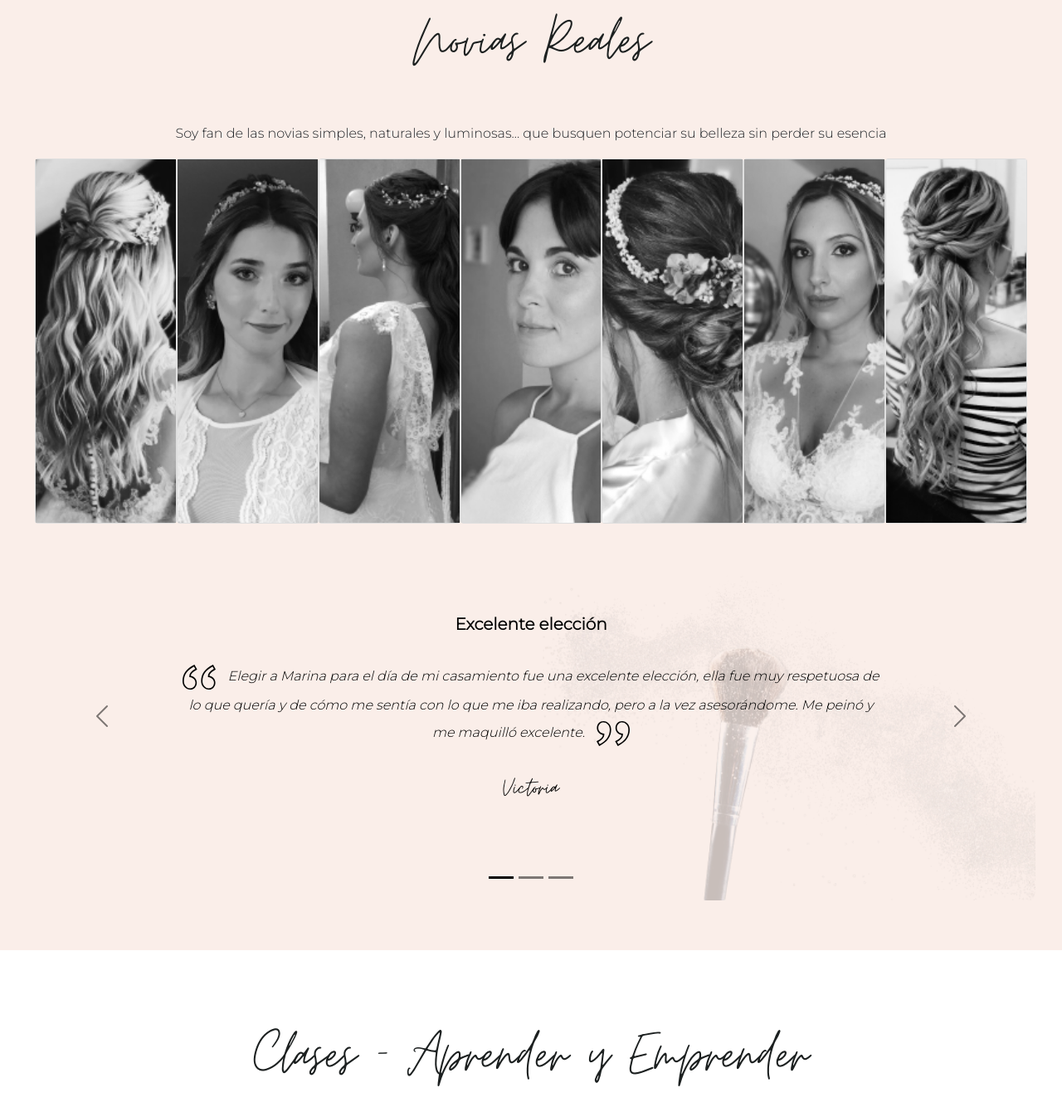
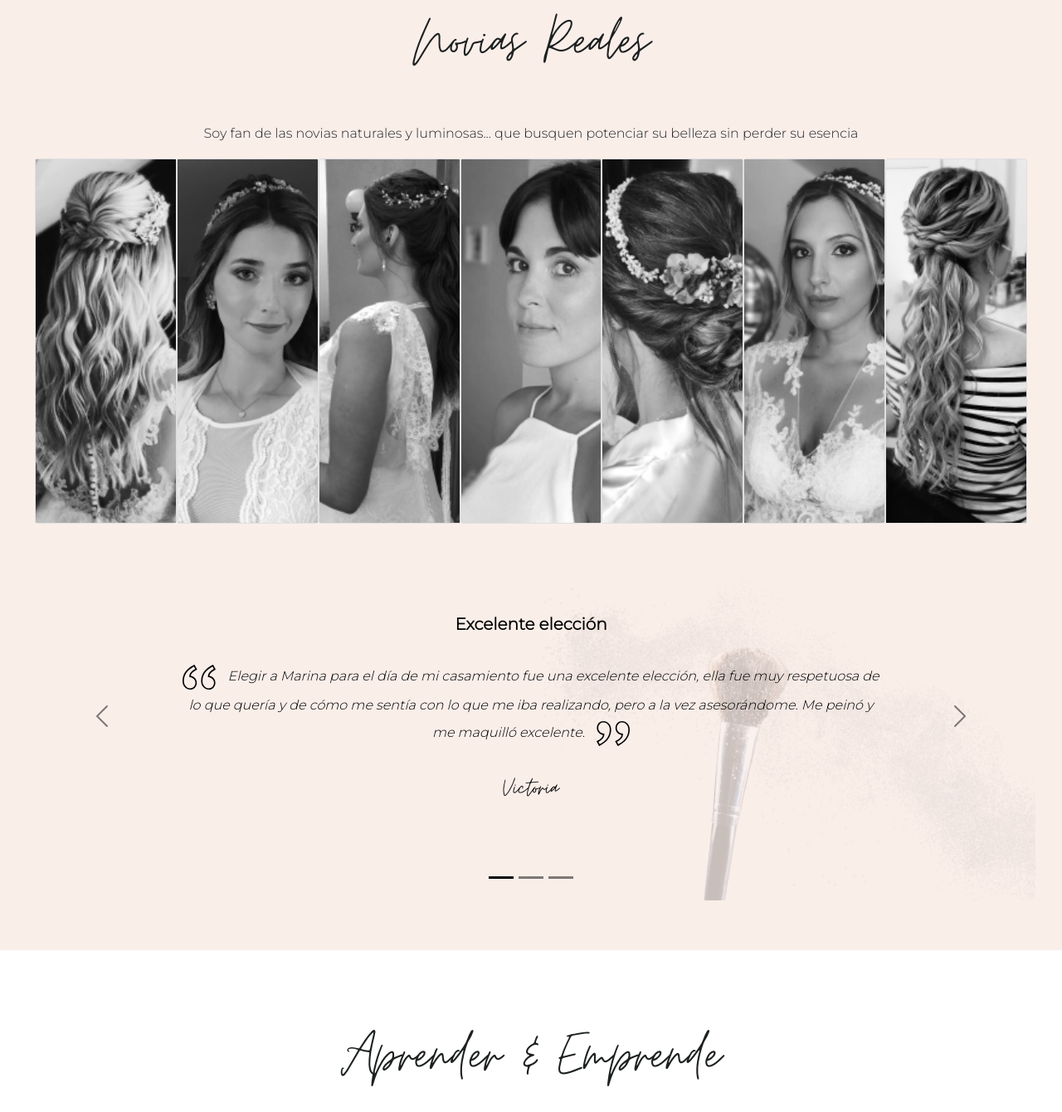
Before and after one commit to daianavaisman/dw-proyecto-final, a website: page index.html in a window 1280 px wide. Shown: the part 713-2053 px from the top of the page at 83% size. Drawn offline with nearby package versions, Linux system fonts and the light colour scheme.

Commit message:
text changes

```diff
--- a/index.html
+++ b/index.html
@@ -45,18 +45,6 @@
       </div>
     </div>
   </nav>
-
-
-
-
-
-
-
-
-
-
-
-
   <!-- <nav class="navbar navbar-expand-lg navbar-light nav-shadow container-fluid">
         <div class="d-flex">
         <a class="navbar-brand" href="index.html"><img src="images/logo-black.png" alt="Logo de Marina Makeup" class="logo"></a>
@@ -84,7 +72,7 @@
         <div class="space-pre-section space-pink" id="novias"></div>
         <section class="sectionPink">
         <h1 class="sectionTitle">Novias Reales</h1>
-        <div class="intro"><p class="text-center">Soy fan de las novias simples, naturales y luminosas... que busquen potenciar su belleza sin perder su esencia</p></div>
+        <div class="intro"><p class="text-center">Soy fan de las novias naturales y luminosas... que busquen potenciar su belleza sin perder su esencia</p></div>
 
         <div class="acordeonContainer">
             <div class="card"><img src="images/peinado1.png" alt="Peinado semi recogido con ondas y torzadas."></div>
@@ -152,7 +140,7 @@
     <!-- Sección Clases -->
     <div class="space-pre-section" id="clases"></div>
     <section class="section-clases">
-        <h1 class="sectionTitle">Clases - Aprender y Emprender</h1>
+        <h1 class="sectionTitle">Aprender & Emprende</h1>
 
         <div class="container d-flex justify-content-center mt-3">
             <div class="row mt-5">
```
